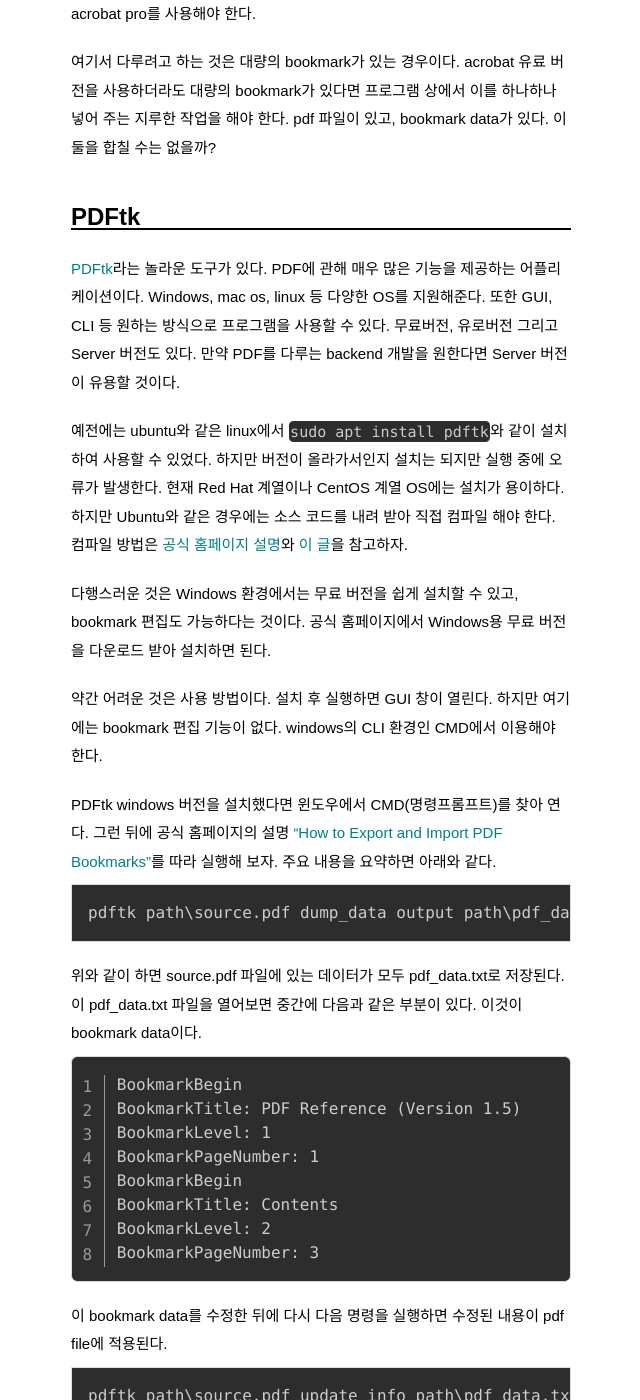
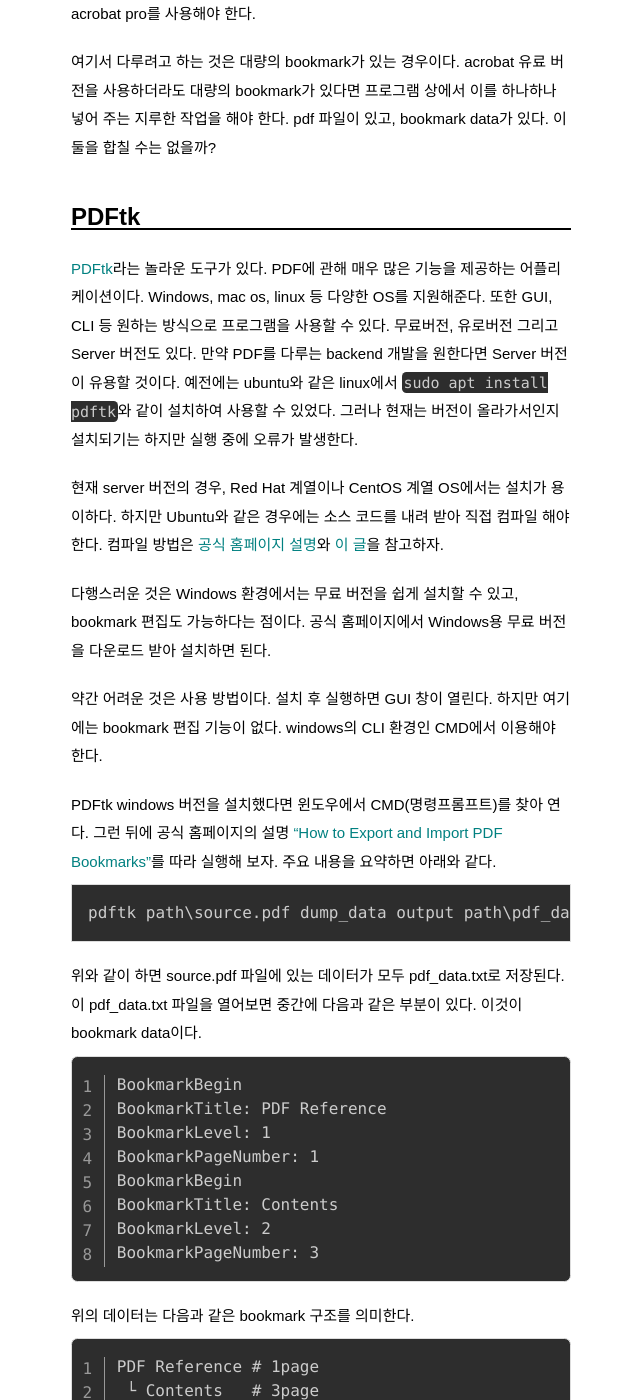
Before and after one commit to pinedance/blog, a Jekyll site: the page built from _posts/2024/01-06/2024-06-27-pdf-bookmarks.md, in a window 1280 px wide and 1400 px high, scrolled down 521 px. Shown: the whole window, without its empty margins (319-959 px from the left). Built offline with Jekyll 4.4.1, drawn with Linux system fonts in a browser that asks for light colours; some web fonts are replaced; comment, search, counter and statistics services are not loaded; some of the changed text lies outside the part shown.

Commit message:
update last post

````diff
--- a/_posts/2024/01-06/2024-06-27-pdf-bookmarks.md
+++ b/_posts/2024/01-06/2024-06-27-pdf-bookmarks.md
@@ -15,11 +15,11 @@
 
 ## PDFtk
 
-[PDFtk](https://www.pdflabs.com/tools/pdftk-the-pdf-toolkit/)라는 놀라운 도구가 있다. PDF에 관해 매우 많은 기능을 제공하는 어플리케이션이다. Windows, mac os, linux 등 다양한 OS를 지원해준다. 또한 GUI, CLI 등 원하는 방식으로 프로그램을 사용할 수 있다. 무료버전, 유로버전 그리고 Server 버전도 있다. 만약 PDF를 다루는 backend 개발을 원한다면 Server 버전이 유용할 것이다.
+[PDFtk](https://www.pdflabs.com/tools/pdftk-the-pdf-toolkit/)라는 놀라운 도구가 있다. PDF에 관해 매우 많은 기능을 제공하는 어플리케이션이다. Windows, mac os, linux 등 다양한 OS를 지원해준다. 또한 GUI, CLI 등 원하는 방식으로 프로그램을 사용할 수 있다. 무료버전, 유로버전 그리고 Server 버전도 있다. 만약 PDF를 다루는 backend 개발을 원한다면 Server 버전이 유용할 것이다. 예전에는 ubuntu와 같은 linux에서 `sudo apt install pdftk`와 같이 설치하여 사용할 수 있었다. 그러나 현재는 버전이 올라가서인지 설치되기는 하지만 실행 중에 오류가 발생한다.
 
-예전에는 ubuntu와 같은 linux에서 `sudo apt install pdftk`와 같이 설치하여 사용할 수 있었다. 하지만 버전이 올라가서인지 설치는 되지만 실행 중에 오류가 발생한다. 현재 Red Hat 계열이나 CentOS 계열 OS에는 설치가 용이하다. 하지만 Ubuntu와 같은 경우에는 소스 코드를 내려 받아 직접 컴파일 해야 한다. 컴파일 방법은 [공식 홈페이지 설명](https://www.pdflabs.com/tools/pdftk-server/index.html#build)와 [이 글](https://www.baeldung.com/linux/install-pdftk)을 참고하자.
+현재 server 버전의 경우, Red Hat 계열이나 CentOS 계열 OS에서는 설치가 용이하다. 하지만 Ubuntu와 같은 경우에는 소스 코드를 내려 받아 직접 컴파일 해야 한다. 컴파일 방법은 [공식 홈페이지 설명](https://www.pdflabs.com/tools/pdftk-server/index.html#build)와 [이 글](https://www.baeldung.com/linux/install-pdftk)을 참고하자.
 
-다행스러운 것은 Windows 환경에서는 무료 버전을 쉽게 설치할 수 있고, bookmark 편집도 가능하다는 것이다. 공식 홈페이지에서 Windows용 무료 버전을 다운로드 받아 설치하면 된다.
+다행스러운 것은 Windows 환경에서는 무료 버전을 쉽게 설치할 수 있고, bookmark 편집도 가능하다는 점이다. 공식 홈페이지에서 Windows용 무료 버전을 다운로드 받아 설치하면 된다.
 
 약간 어려운 것은 사용 방법이다. 설치 후 실행하면 GUI 창이 열린다. 하지만 여기에는 bookmark 편집 기능이 없다. windows의 CLI 환경인 CMD에서 이용해야 한다.
 
@@ -33,7 +33,7 @@
 
 ```
 BookmarkBegin
-BookmarkTitle: PDF Reference (Version 1.5)
+BookmarkTitle: PDF Reference
 BookmarkLevel: 1
 BookmarkPageNumber: 1
 BookmarkBegin
@@ -42,19 +42,40 @@
 BookmarkPageNumber: 3
 ```
 
+위의 데이터는 다음과 같은 bookmark 구조를 의미한다.
+
+```
+PDF Reference # 1page
+ └ Contents   # 3page
+```
+
 이 bookmark data를 수정한 뒤에 다시 다음 명령을 실행하면 수정된 내용이 pdf file에 적용된다.
 
 ```cmd
 pdftk path\source.pdf update_info path\pdf_data.txt output path\updated.pdf
 ```
 
-여기서 주의할 점은, Bookmark title이 ASCII text가 아닐 때는 HTML numerical entities를 사용해야 한다는 점이다. 예를 들어 한글 "들어가며"는 "&#xB4E4;&#xC5B4;&#xAC00;&#xBA70;"라고 써 주어야 한다. 이 변환은 [온라인 툴](https://appdevtools.com/html-entity-encoder-decoder)을 쓰거나 [python의 html library를 이용](https://stackoverflow.com/a/7088472)하여 처리할 수 있다.
+여기서 주의할 점은, Bookmark title이 ASCII text가 아닐 때는 HTML numerical entities를 사용해야 한다는 점이다. 예를 들어 한글 "들어가며"는 "&#xB4E4;&#xC5B4;&#xAC00;&#xBA70;"라고 써 주어야 한다. 이 변환은 [온라인 툴](https://appdevtools.com/html-entity-encoder-decoder)을 쓰거나 [python의 html library를 이용](https://stackoverflow.com/a/7088472)하여 처리할 수 있다. 만약 아래와 같은 구조의 bookmark가 있다면 bookmark data는 다음과 같다.
+
+```
+들어가며  # 1page
+ ├ 개요1  # 5page
+ └ 개요2  # 7page
+```
 
 ```
 BookmarkBegin
 BookmarkTitle: &#xB4E4;&#xC5B4;&#xAC00;&#xBA70;
 BookmarkLevel: 1
 BookmarkPageNumber: 1
+BookmarkBegin
+BookmarkTitle: &#xC18C;&#xC81C;&#xBAA9;1;
+BookmarkLevel: 2
+BookmarkPageNumber: 5
+BookmarkBegin
+BookmarkTitle: &#xC18C;&#xC81C;&#xBAA9;12;
+BookmarkLevel: 2
+BookmarkPageNumber: 7
 ```
 
 ## JPdfBookmarks
````
Also changed, not shown: other parts of _posts/2024/01-06/2024-06-27-pdf-bookmarks.md (+3 -3 lines).
